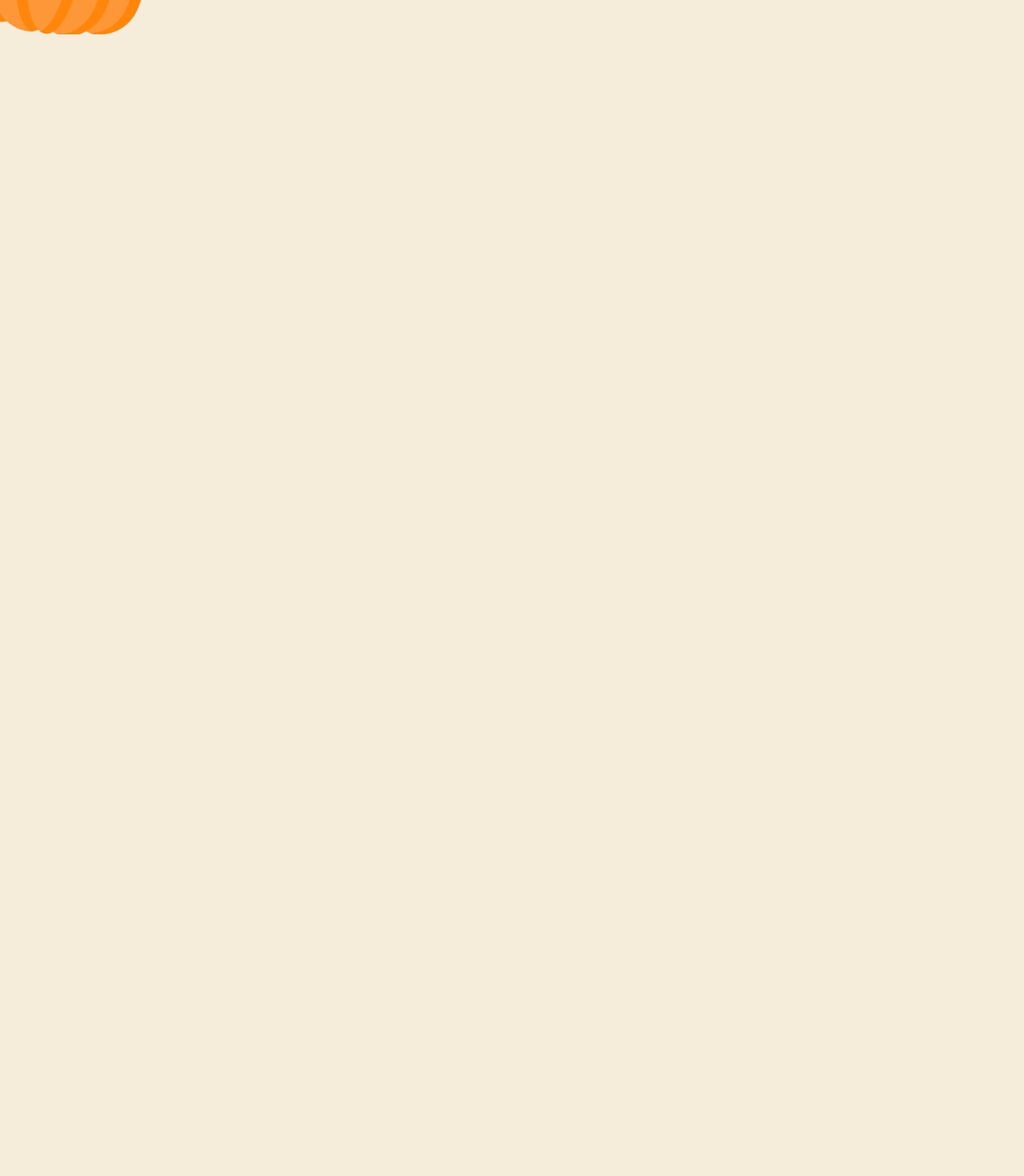
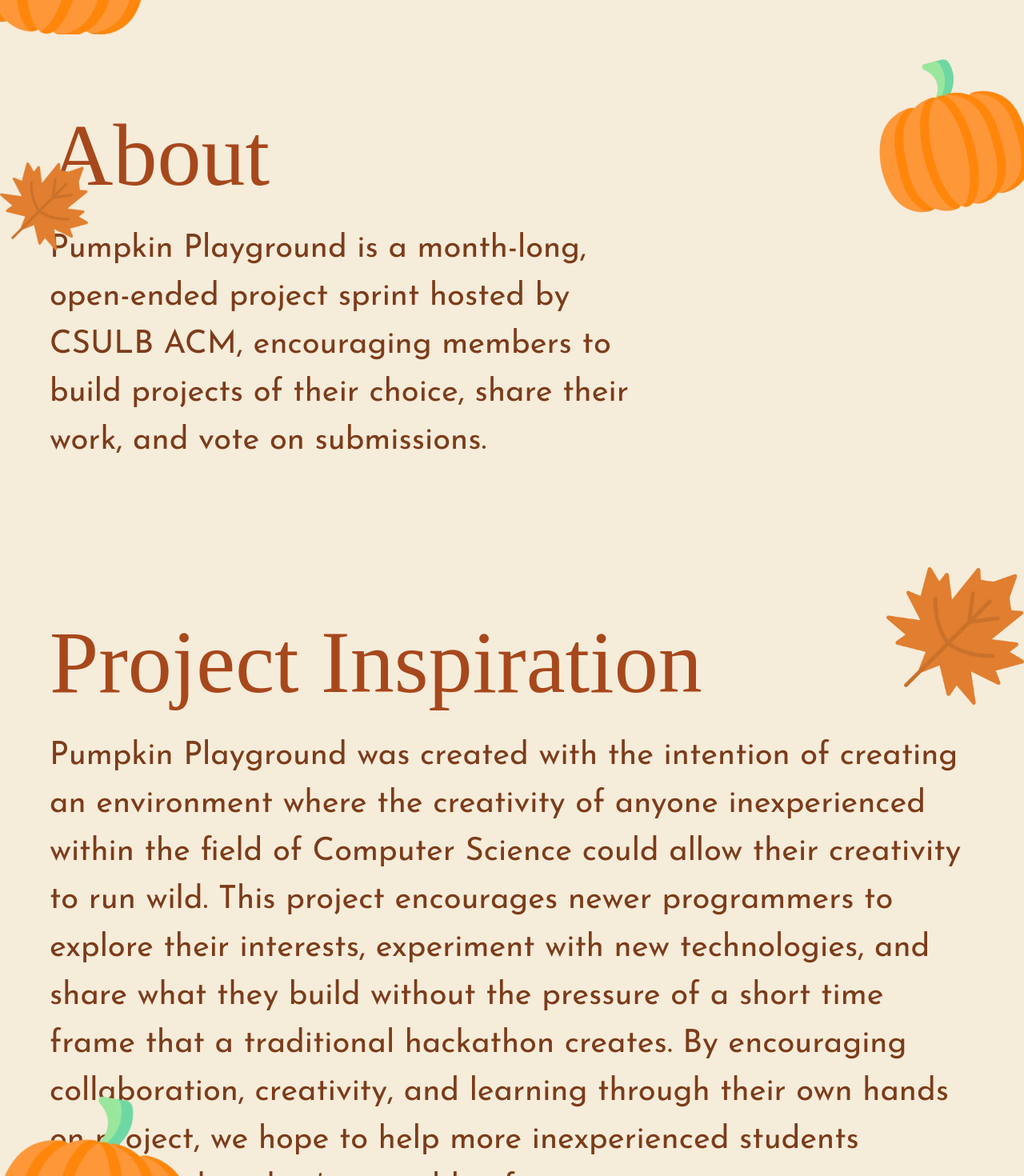
Before and after one commit to Sanchit257/Pumpkin-Playground-Website, a React (Vite) app: page / in a window 1280 px wide. Shown: the part 980-2450 px from the top of the page at 80% size. Before the commit the page ends 1023 px from the top, so only its background shows below. Built offline with nearby package versions, Linux system fonts and the light colour scheme; a web font is replaced by a local one.

Commit message:
feat: add About and Project Inspiration sections
Co-authored-by: Cursor <cursoragent@cursor.com>

```diff
--- a/src/App.tsx
+++ b/src/App.tsx
@@ -1,4 +1,6 @@
+import About from './components/About'
 import Hero from './components/Hero'
+import Inspiration from './components/Inspiration'
 import Navbar from './components/Navbar'
 
 export default function App() {
@@ -7,6 +9,8 @@ export default function App() {
       <Navbar />
       <main>
         <Hero />
+        <About />
+        <Inspiration />
       </main>
     </>
   )
--- /dev/null
+++ b/src/components/About.tsx
@@ -0,0 +1,26 @@
+import { about, navLinks, visibleCards } from '../content'
+import NumberBadge from './NumberBadge'
+
+const title = navLinks.find((l) => l.href === '#about')!.label
+
+export default function About() {
+  return (
+    <section id="about" aria-labelledby="about-title" className="relative scroll-mt-32 overflow-hidden px-4 py-16 lg:px-[62px] lg:py-24">
+      <h2 id="about-title" className="font-display text-5xl leading-none text-rust lg:text-[110px]">{title}</h2>
+      <p className="mt-6 max-w-[752px] font-body text-xl leading-normal text-brown-dark lg:mt-8 lg:text-[40px]">{about.intro}</p>
+      {visibleCards.length > 0 && (
+        <ul className="mt-10 grid gap-8 lg:grid-cols-3">
+          {visibleCards.map((card, i) => (
+            <li key={card.title} className="rounded-[10px] bg-card p-6 lg:min-h-[359px]">
+              <NumberBadge n={i + 1} />
+              <h3 className="mt-6 font-body text-2xl leading-normal text-brown-dark lg:text-[40px]">{card.title}</h3>
+              <p className="mt-3 max-w-[371px] font-body text-lg leading-normal text-brown-dark lg:text-2xl">{card.body}</p>
+            </li>
+          ))}
+        </ul>
+      )}
+      <img src="/images/pumpkin.webp" alt="" aria-hidden="true" width={186} height={186} className="pointer-events-none absolute top-8 right-0 hidden w-[186px] -rotate-[14deg] lg:block" />
+      <img src="/images/leaves.webp" alt="" aria-hidden="true" width={110} height={110} className="pointer-events-none absolute top-40 left-0 hidden w-[110px] lg:block" />
+    </section>
+  )
+}
--- /dev/null
+++ b/src/components/Inspiration.tsx
@@ -0,0 +1,14 @@
+import { inspiration, navLinks } from '../content'
+
+const title = navLinks.find((l) => l.href === '#inspiration')!.label
+
+export default function Inspiration() {
+  return (
+    <section id="inspiration" aria-labelledby="inspiration-title" className="relative scroll-mt-32 overflow-hidden px-4 py-16 lg:px-[62px] lg:py-24">
+      <h2 id="inspiration-title" className="font-display text-5xl leading-none text-rust lg:text-[110px]">{title}</h2>
+      <p className="mt-6 max-w-[1246px] font-body text-xl leading-normal text-brown-dark lg:mt-8 lg:text-[40px]">{inspiration}</p>
+      <img src="/images/leaves.webp" alt="" aria-hidden="true" width={172} height={172} className="pointer-events-none absolute top-8 right-0 hidden w-[172px] lg:block" />
+      <img src="/images/pumpkin.webp" alt="" aria-hidden="true" width={240} height={240} className="pointer-events-none absolute bottom-0 left-0 hidden w-[240px] rotate-[10deg] lg:block" />
+    </section>
+  )
+}
--- a/src/components/NumberBadge.tsx
+++ b/src/components/NumberBadge.tsx
@@ -2,7 +2,7 @@ export default function NumberBadge({ n }: { n: number }) {
   return (
     <span
       aria-hidden="true"
-      className="grid size-12 shrink-0 place-items-center rounded-full border-2 border-brown-dark font-display text-lg md:size-[77px] md:text-2xl"
+      className="grid size-12 shrink-0 place-items-center rounded-full border-4 border-brown-dark font-display text-lg text-brown-dark md:size-[77px] md:text-[32px]"
     >
       {String(n).padStart(2, '0')}
     </span>
```
